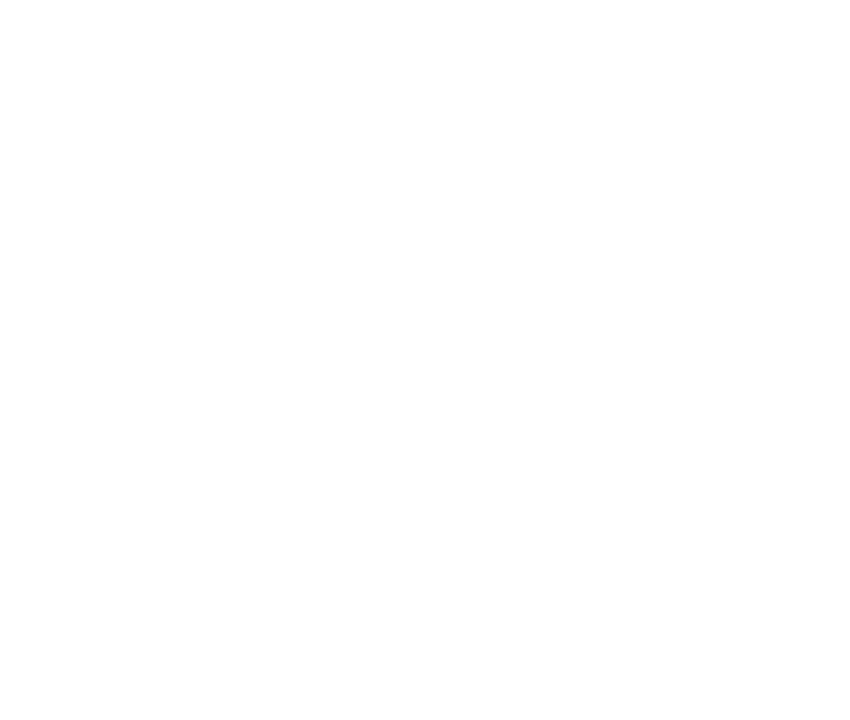
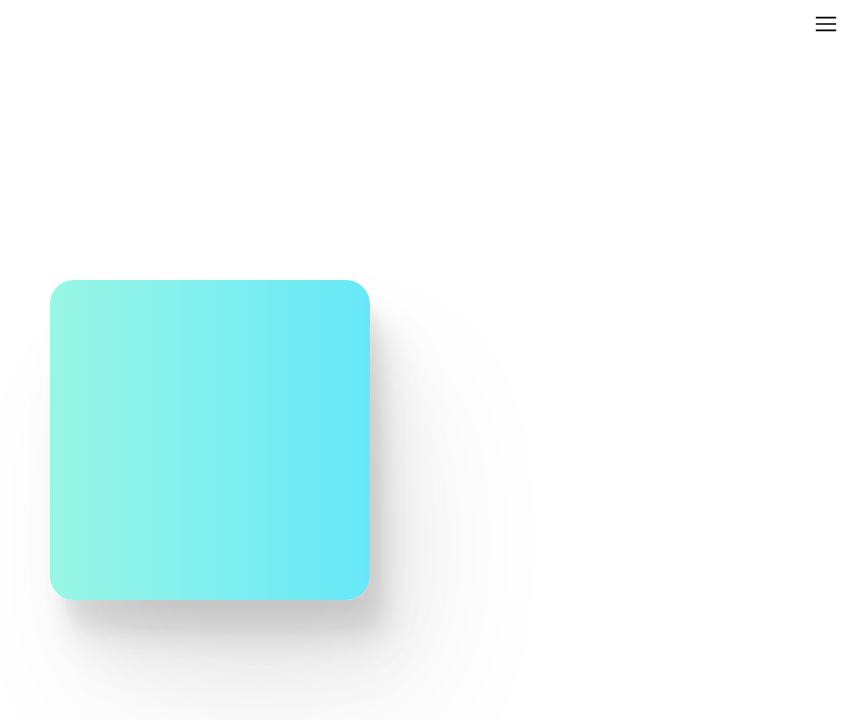
Before and after one commit to Girish21/react-spring-gestures, a React (Vite) app: page /card-gesture in a window 1280 px wide. Before the commit this address had no page. Shown: the top 720 px of the page, without its empty margins (430-1280 px from the left). Built offline with nearby package versions, Linux system fonts and the light colour scheme.

Commit message:
card gestures

```diff
--- a/src/main.tsx
+++ b/src/main.tsx
@@ -3,6 +3,7 @@
 import { BrowserRouter, Route, Routes } from 'react-router-dom'
 import { Layout } from './components'
 import './index.css'
+import CardGesture from './pages/card-gesture'
 import DraggableCarousel from './pages/draggable-carousel'
 import IndexPage from './pages/index'
 import NativeSlider from './pages/native-slider'
@@ -56,10 +57,18 @@
             }
           />
           <Route
-            path='scroll-cards'
+            path='scroll-effect'
             element={
               <React.Suspense fallback={null}>
                 <ScrollEffect />
+              </React.Suspense>
+            }
+          />
+          <Route
+            path='card-gesture'
+            element={
+              <React.Suspense fallback={null}>
+                <CardGesture />
               </React.Suspense>
             }
           />
--- /dev/null
+++ b/src/pages/card-gesture/index.ts
@@ -0,0 +1,3 @@
+import * as React from 'react'
+
+export default React.lazy(() => import('./page'))
--- /dev/null
+++ b/src/pages/card-gesture/page.tsx
@@ -0,0 +1,53 @@
+import { animated, useSpring } from '@react-spring/web'
+import { useGesture } from '@use-gesture/react'
+
+const ACTIVE_SHADOW =
+  '7.8px 16px 5.9px rgba(0, 0, 0, 0.021), 14.1px 28.8px 13.4px rgba(0, 0, 0, 0.032), 19px 38.7px 23.9px rgba(0, 0, 0, 0.038), 22.9px 46.8px 40.5px rgba(0, 0, 0, 0.042), 28.1px 57.4px 73.1px rgba(0, 0, 0, 0.048), 49px 100px 151px rgba(0, 0, 0, 0.07)'
+
+function CardGesture() {
+  const [style, api] = useSpring(() => ({
+    scale: 1,
+    x: 0,
+    y: 0,
+    rotateX: 0,
+    rotateY: 0,
+  }))
+
+  const bind = useGesture({
+    onDrag: ({ down, movement: [mx, my] }) => {
+      api.start({
+        x: down ? mx : 0,
+        y: down ? my : 0,
+        scale: down ? 1.1 : 1,
+      })
+    },
+    onMove: ({ xy: [x, y], currentTarget, moving, dragging }) => {
+      const { left, top, width, height } = (
+        currentTarget as HTMLDivElement
+      ).getBoundingClientRect()
+
+      const dx = x - left - width / 2
+      const dy = y - top - height / 2
+
+      api.start({
+        rotateX: !dragging && moving ? dy / 10 : 0,
+        rotateY: !dragging && moving ? -dx / 10 : 0,
+      })
+    },
+  })
+
+  return (
+    <div
+      style={{ perspective: 600 }}
+      className='mx-auto grid w-app-content flex-1 place-content-center'
+    >
+      <animated.div
+        {...bind()}
+        style={{ ...style, boxShadow: ACTIVE_SHADOW }}
+        className='h-80 w-80 touch-none select-none rounded-3xl bg-gradient-to-r from-teal-200 to-cyan-300'
+      />
+    </div>
+  )
+}
+
+export default CardGesture
```
